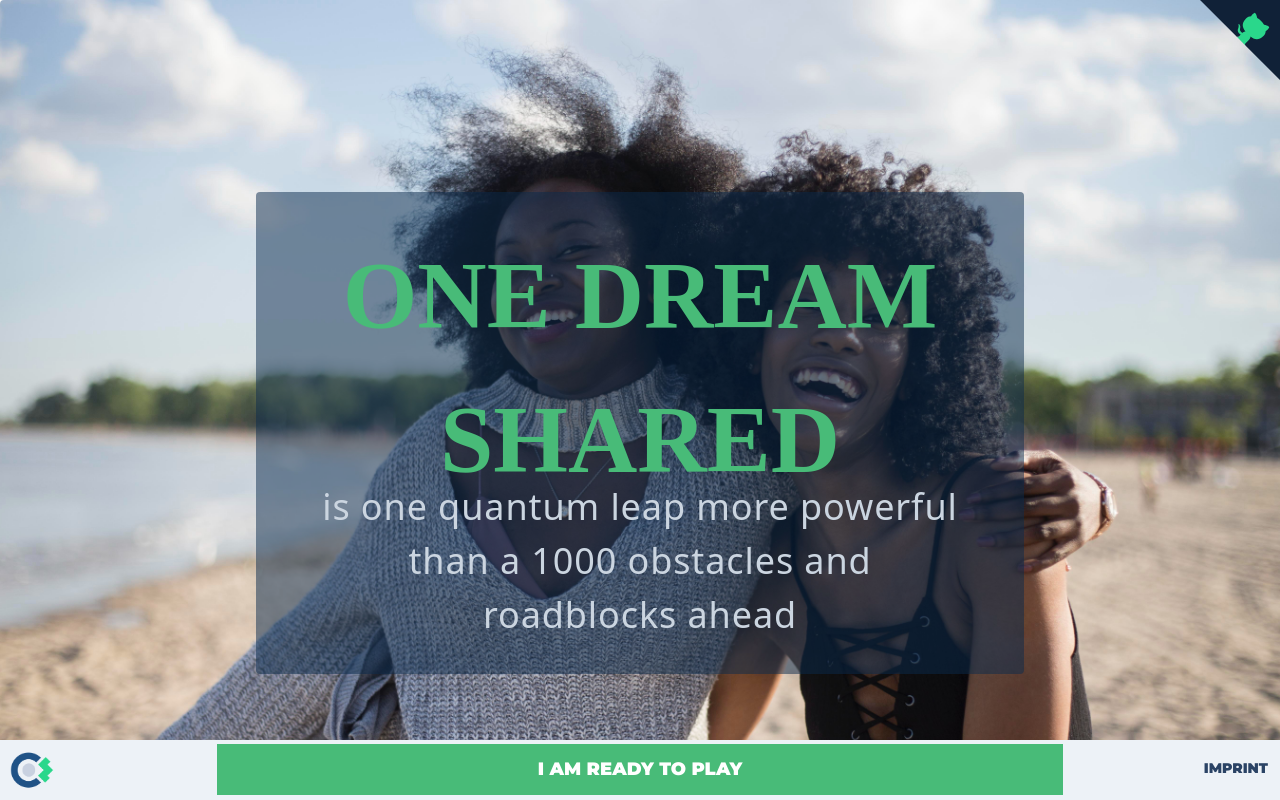
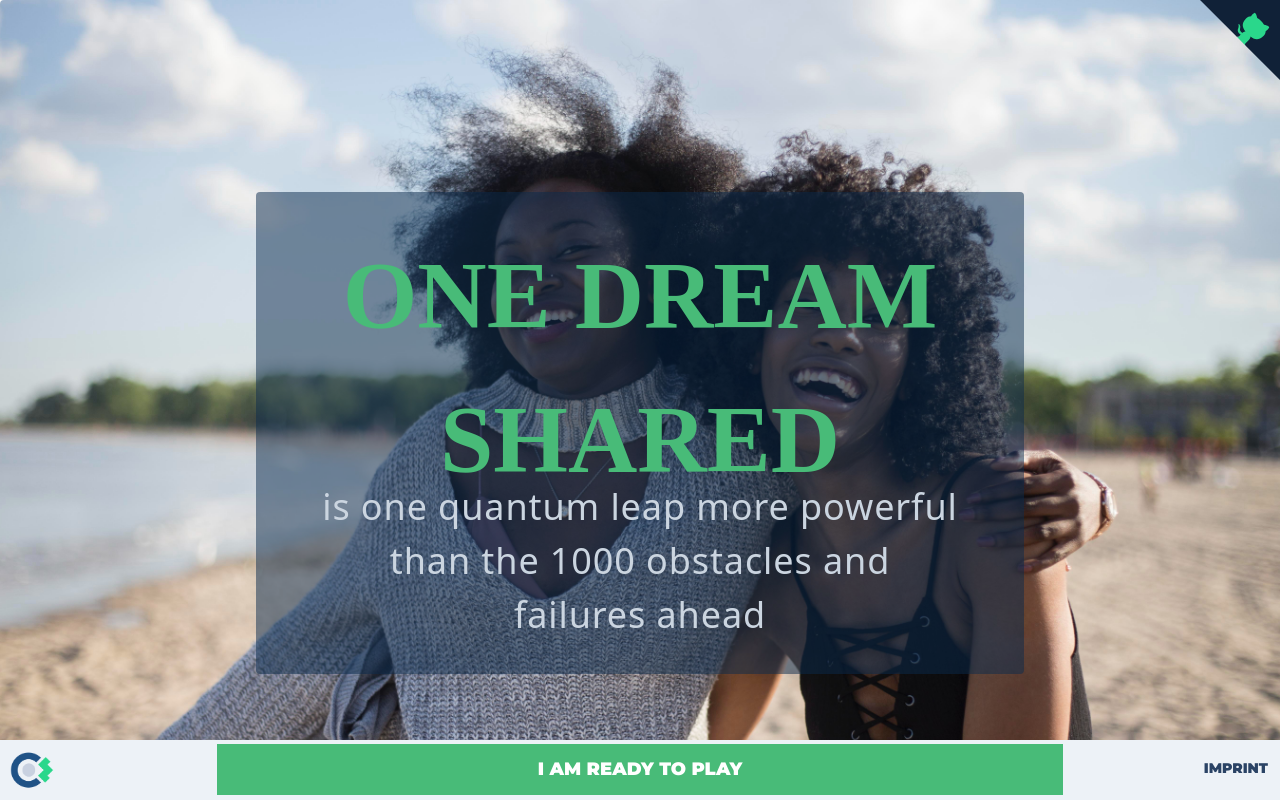
Before and after one commit to circlesland/omo-legacy, a Svelte app: page / in a window 1280 px wide. Built offline with nearby package versions, Linux system fonts and the light colour scheme; a web font is replaced by a local one; what graphql-subscriptions would draw is missing.

Commit message:
minor text edit

```diff
--- a/src/quanta/5-pages/OmoHome.svelte
+++ b/src/quanta/5-pages/OmoHome.svelte
@@ -11,7 +11,7 @@
   const vision = {
     title: "one dream shared",
     subline:
-      "is one quantum leap more powerful than a 1000 obstacles and roadblocks ahead",
+      "is one quantum leap more powerful than the 1000 obstacles and failures ahead",
     image: "/images/thought-catalog-23KdVfc395A-unsplash.jpg"
   };
   const mission = {
```
